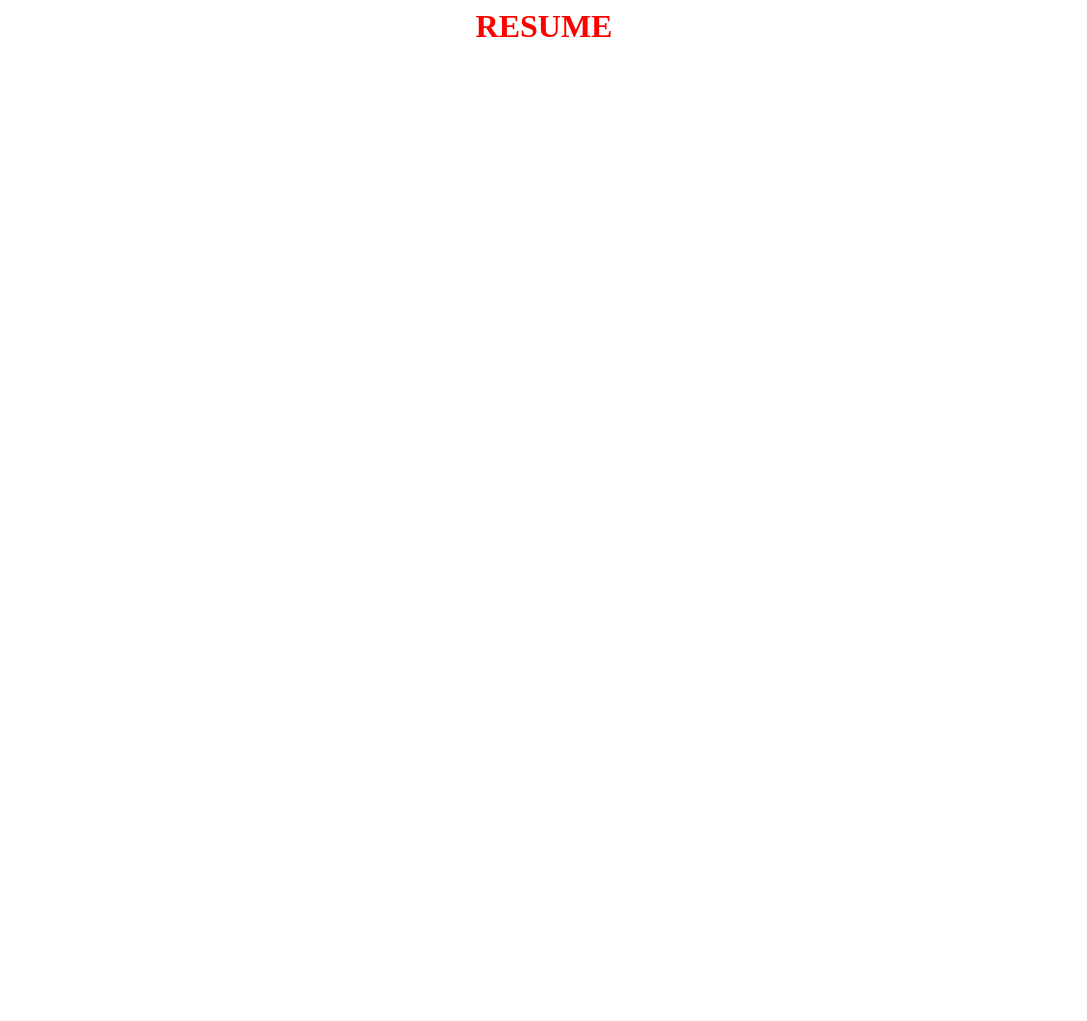
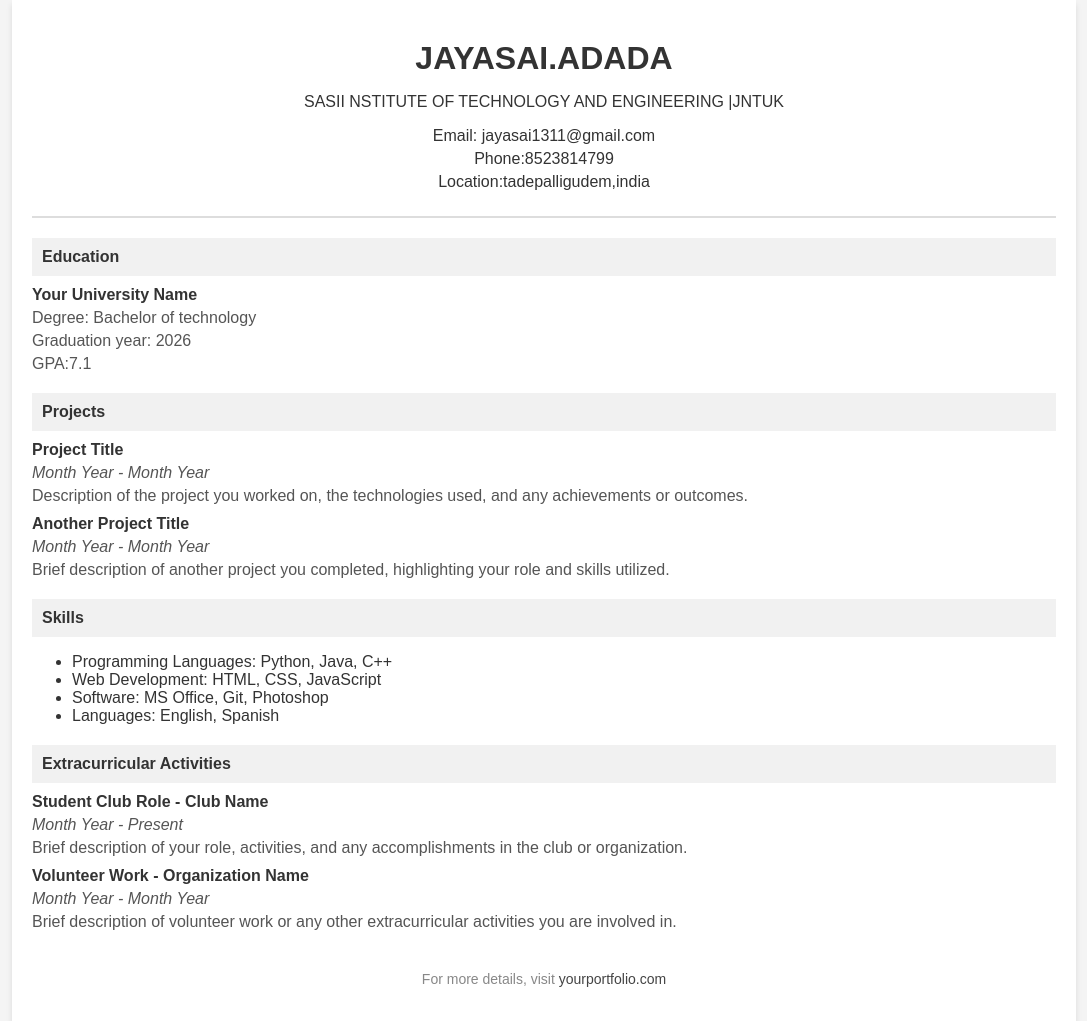
Before and after one commit to 22K61A0202/22K61A0202.github.io, a plain HTML site: page index.html in a window 1280 px wide. Shown: the whole page, without its empty margins (96-1183 px from the left). Before the commit the page ends 800 px from the top, so only its background shows below. Drawn offline with Linux system fonts and the light colour scheme.

Commit message:
Update index.html

```diff
--- a/index.html
+++ b/index.html
@@ -1,8 +1,151 @@
-<html>
-    <head>
-            <title>myresume</title>
-    </head>
-    <body align="center">
-        <h1 style=color:red> RESUME</h1>
-    </body>
+<!DOCTYPE html>
+<html lang="en">
+<head>
+    <meta charset="UTF-8">
+    <meta name="viewport" content="width=device-width, initial-scale=1.0">
+    <title>my Resume</title>
+    <style>
+        body {
+            font-family: 'Arial', sans-serif;
+            margin: 0;
+            padding: 0;
+            background-color: #f4f4f4;
+            color: #333;
+        }
+
+        .container {
+            width: 80%;
+            margin: 0 auto;
+            padding: 20px;
+            background-color: #fff;
+            box-shadow: 0 4px 6px rgba(0, 0, 0, 0.1);
+        }
+
+        h1, h2, h3 {
+            color: #333;
+            margin: 0;
+        }
+
+        .header {
+            text-align: center;
+            padding: 20px 0;
+            border-bottom: 2px solid #ddd;
+        }
+
+        .header h1 {
+            margin: 0;
+        }
+
+        .contact-info {
+            text-align: center;
+            margin-top: 10px;
+        }
+
+        .contact-info p {
+            margin: 5px 0;
+        }
+
+        .section-title {
+            background-color: #f1f1f1;
+            padding: 10px;
+            margin-top: 20px;
+            font-weight: bold;
+        }
+
+        .education, .projects, .skills, .activities {
+            margin-top: 10px;
+        }
+
+        .education-item, .project-item, .activity-item {
+            margin-bottom: 10px;
+        }
+
+        .education-item h4, .project-item h4, .activity-item h4 {
+            margin: 0;
+            color: #333;
+        }
+
+        .education-item p, .project-item p, .activity-item p {
+            margin: 5px 0;
+            color: #555;
+        }
+
+        .footer {
+            text-align: center;
+            font-size: 14px;
+            margin-top: 40px;
+            color: #888;
+        }
+
+        .footer a {
+            color: #444;
+            text-decoration: none;
+        }
+    </style>
+</head>
+<body>
+    <div class="container">
+        <div class="header">
+            <h1>JAYASAI.ADADA</h1>
+            <p>SASII NSTITUTE OF TECHNOLOGY AND ENGINEERING |JNTUK</p>
+            <div class="contact-info">
+                <p>Email: jayasai1311@gmail.com</p>
+                <p>Phone:8523814799</p>
+                <p>Location:tadepalligudem,india</p>
+            </div>
+        </div>
+
+        <div class="section-title">Education</div>
+        <div class="education">
+            <div class="education-item">
+                <h4>Your University Name</h4>
+                <p>Degree: Bachelor of technology</p>
+                <p>Graduation year: 2026</p>
+                <p>GPA:7.1</p>
+            </div>
+        </div>
+
+        <div class="section-title">Projects</div>
+        <div class="projects">
+            <div class="project-item">
+                <h4>Project Title</h4>
+                <p><i>Month Year - Month Year</i></p>
+                <p>Description of the project you worked on, the technologies used, and any achievements or outcomes.</p>
+            </div>
+            <div class="project-item">
+                <h4>Another Project Title</h4>
+                <p><i>Month Year - Month Year</i></p>
+                <p>Brief description of another project you completed, highlighting your role and skills utilized.</p>
+            </div>
+        </div>
+
+        <div class="section-title">Skills</div>
+        <div class="skills">
+            <ul>
+                <li>Programming Languages: Python, Java, C++</li>
+                <li>Web Development: HTML, CSS, JavaScript</li>
+                <li>Software: MS Office, Git, Photoshop</li>
+                <li>Languages: English, Spanish</li>
+            </ul>
+        </div>
+
+        <div class="section-title">Extracurricular Activities</div>
+        <div class="activities">
+            <div class="activity-item">
+                <h4>Student Club Role - Club Name</h4>
+                <p><i>Month Year - Present</i></p>
+                <p>Brief description of your role, activities, and any accomplishments in the club or organization.</p>
+            </div>
+            <div class="activity-item">
+                <h4>Volunteer Work - Organization Name</h4>
+                <p><i>Month Year - Month Year</i></p>
+                <p>Brief description of volunteer work or any other extracurricular activities you are involved in.</p>
+            </div>
+        </div>
+
+        <div class="footer">
+            <p>For more details, visit <a href="https://yourportfolio.com">yourportfolio.com</a></p>
+        </div>
+    </div>
+</body>
 </html>
```
